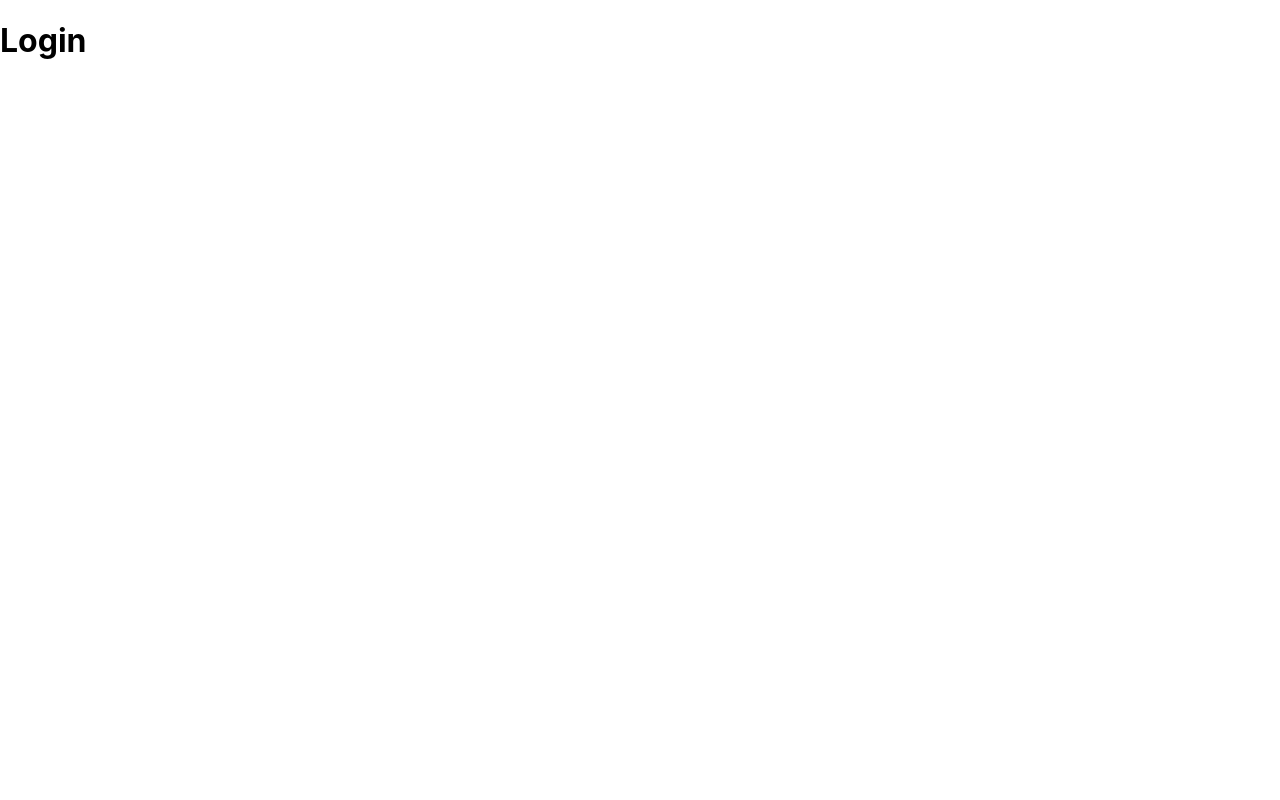
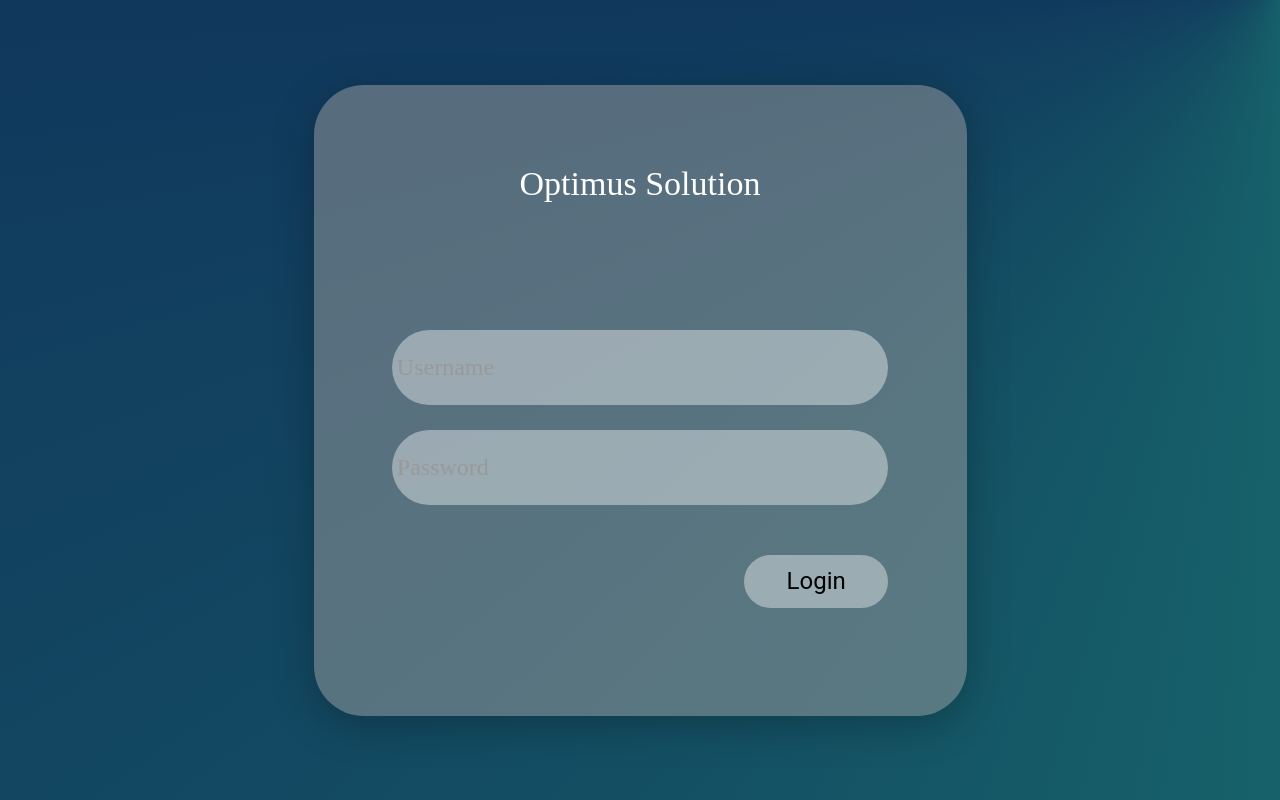
Before and after one commit to dev-solumada/Interface-IA, a React (Create React App) app: page / in a window 1280 px wide. Built offline with nearby package versions, Linux system fonts and the light colour scheme.

Commit message:
first login version

```diff
--- /dev/null
+++ b/src/components/Login.css
@@ -0,0 +1,115 @@
+*{
+    margin: 0;
+    padding: 0;
+    box-sizing: border-box;
+}
+
+html {
+    background: conic-gradient(from -89.22deg at 100% -2.88%, #29DE92 0deg, #10375C 360deg);
+    display: grid;
+    height: 100%;
+    place-items: center;
+}
+
+input {
+	outline: none;
+	border: none;
+}
+
+input:focus {
+    border-color: transparent !important;
+}
+
+input:focus::-webkit-input-placeholder { color:transparent; }
+input:focus:-moz-placeholder { color:transparent; }
+input:focus::-moz-placeholder { color:transparent; }
+input:focus:-ms-input-placeholder { color:transparent; }
+
+input::-webkit-input-placeholder { color: #999999; }
+input:-moz-placeholder { color: #999999; }
+input::-moz-placeholder { color: #999999; }
+input:-ms-input-placeholder { color: #999999; }
+
+button {
+	outline: none !important;
+	border: none;
+	background: transparent;
+}
+
+button:hover {
+	cursor: pointer;
+}
+
+.wrapper{
+    width: 653px;
+    height: 631px;
+    border-radius: 50px;
+    background: rgba(158, 158, 158, 0.5);
+    box-shadow: 0px 9px 42px rgba(0, 0, 0, 0.25);
+    padding: 12%;
+}
+
+.wrapper .title-container {
+    width: 100%;
+    line-height: 41px;
+    text-align: center;
+}
+
+.wrapper .title-container .title{
+    font-size: 34px;
+    font-style: normal;
+    font-weight: 500;
+    font-family: 'Rosario';
+    align-items: center;
+    color: white;
+}
+
+.wrapper .form {
+    padding-top: 120px;
+}
+
+.wrapper .form input {
+    width: 100%;
+    padding: 5px;
+    height: 100%;
+    outline-color: transparent;
+    border-color: transparent;
+    border-radius: 50px;
+    background: rgba(254, 255, 255, 0.4);
+    color: #091E3199;
+    font-family: 'RobotoFlex';
+    font-weight: 400;
+    font-size: 24px;
+
+}
+
+.wrapper .form .row-form-username {
+    width: 100%;
+    height: 75px;
+    margin-bottom: 25px;
+}
+
+.wrapper .form .row-form-password {
+    width: 100%;
+    height: 75px;
+    margin-bottom: 50px;
+}
+
+
+.wrapper .form button{
+    width: 144px;
+    height: 53px;
+    float: right;
+    border-radius: 50px;
+    border: none;
+    border-color: transparent;
+    background: #9BADB3;
+    font-family: 'Roboto';
+    font-size: 24px;
+}
+
+
+.wrapper form button:hover{
+    border: 2px;
+    border-color: #10375C;
+}
--- a/src/components/Login.js
+++ b/src/components/Login.js
@@ -1,9 +1,26 @@
+import './Login.css';
 import React from "react";
 
 const Login = () => {
   return (
-    <div>
-      <h1>Login</h1>
+    <div className='wrapper'>
+      <div className='title-container'>
+        <span className='title'>Optimus Solution</span>
+      </div>
+      <div className='form'>
+        <div className='row-form-username'>
+          <i className='fas fa-user'></i>
+          <input type='text' className='user-input' placeholder='Username' required></input>
+        </div>
+        <div className='row-form-password'>
+          <i className='fas fa-lock'></i>
+          <input type='password' className='user-input' placeholder='Password' required></input>
+        </div>
+        <div className='row-button'>
+          <i className='fas fa-user'></i>
+          <button type='submit' className='signIn'>Login</button>
+        </div>
+      </div>
     </div>
   );
 };
```
Also changed, not shown: src/components/Login copy.js (added), 1 other file (tests, documents, lock files or other folders).
